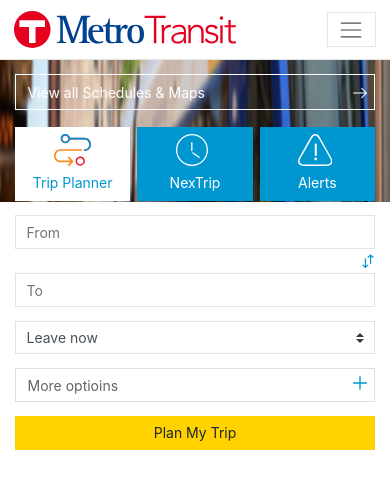
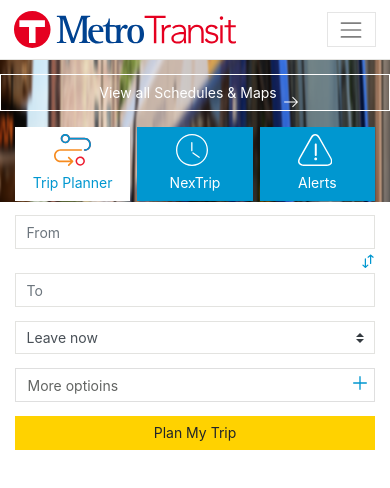
Before and after one commit to mtbotherd/Redesign2019, a Vue app: page / in a window 390 px wide. Shown: the top 488 px of the page. Built offline with nearby package versions, Linux system fonts and the light colour scheme; a web font is replaced by a local one.

Commit message:
Converted Schedules and Maps link to router link

```diff
--- a/src/views/Home.vue
+++ b/src/views/Home.vue
@@ -1,13 +1,18 @@
 <template>
 	<div id="home">
-		<div class="hero-bg">
+		<div class="hero-bg pt-3 pt-md-0">
 			<div class="container">
 				<SearchSchedulesByRoute />
-				<div class="pt-3 pt-md-0">
-					<div class="cta-link-white text-center">
-						<a href="#" class="btn btn-link stretched-link">
+				<div class="row">
+					<div
+						class="col-md-6 offset-md-3 col-xl-4 offset-xl-4 position-relative cta-link-white text-center"
+					>
+						<router-link
+							class="d-inline-flex nav-link stretched-link"
+							:to="{ name: 'schedules-maps' }"
+						>
 							View all Schedules &amp; Maps
-						</a>
+						</router-link>
 						<IconSprite name="icon-sm-right-arrow-white" />
 					</div>
 				</div>
@@ -43,7 +48,6 @@
 
 .cta-link-white {
 	border: 1px solid #ffffff;
-	display: flex;
 
 	@media (min-width: 768px) {
 		border: 0;
```
